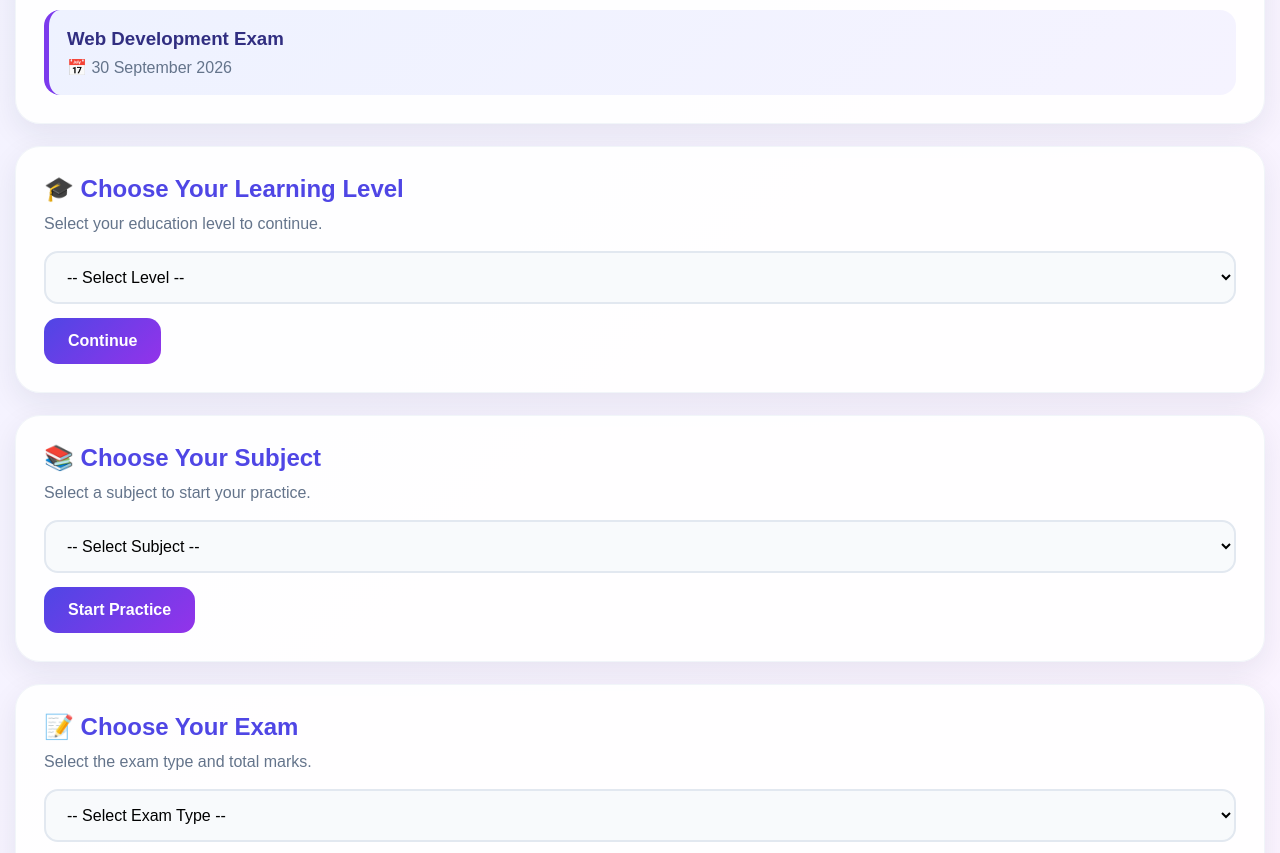
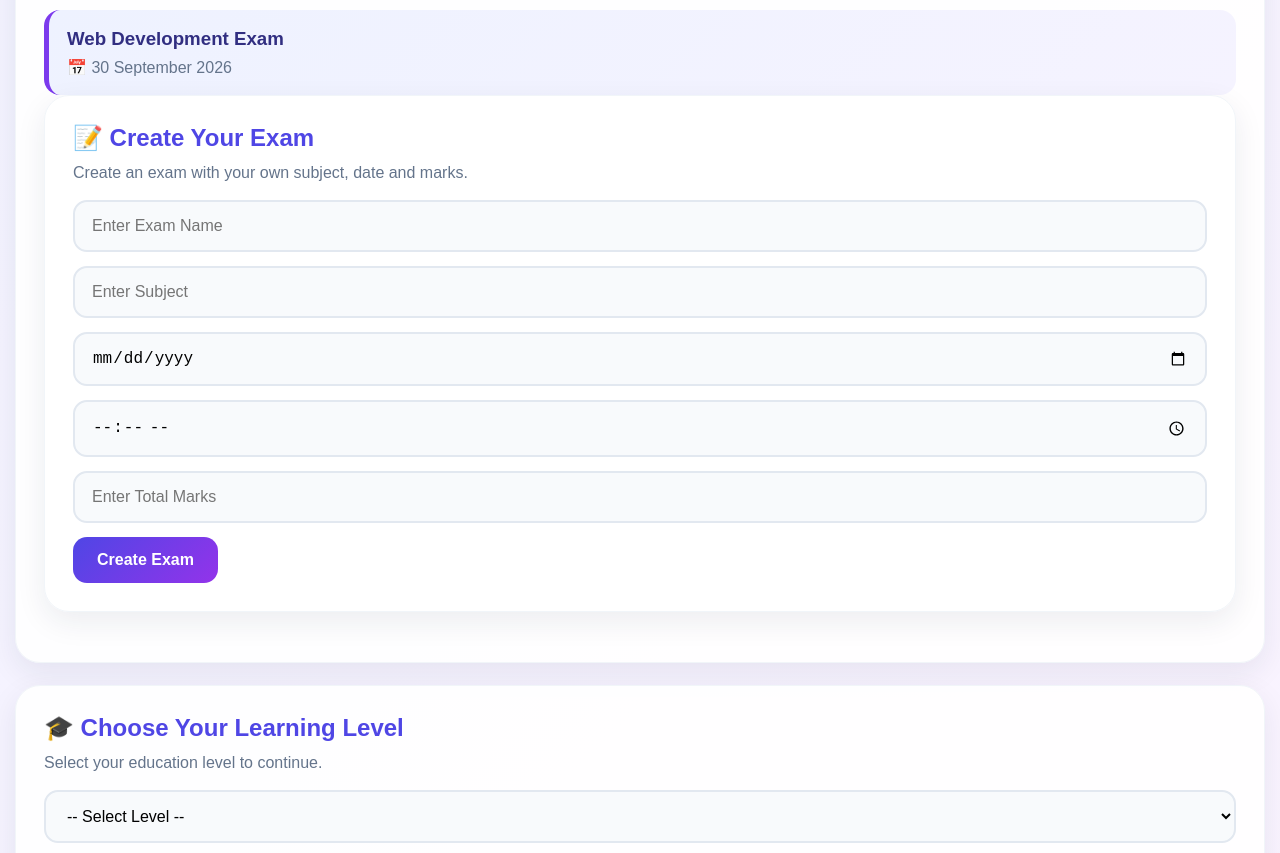
Before and after one commit to mithra100/student-study-planner, a website: page index.html in a window 1280 px wide. Shown: the part 1786-2639 px from the top of the page. Drawn offline with Linux system fonts and the light colour scheme.

Commit message:
Update index.html

```diff
--- a/index.html
+++ b/index.html
@@ -173,6 +173,52 @@
             <p>📅 30 September 2026</p>
 
         </div>
+<!-- CREATE YOUR EXAM -->
+
+<section class="section-card" id="createExam">
+
+    <h2>📝 Create Your Exam</h2>
+
+    <p class="section-text">
+        Create an exam with your own subject, date and marks.
+    </p>
+
+    <input
+        type="text"
+        id="examName"
+        placeholder="Enter Exam Name"
+    >
+
+    <input
+        type="text"
+        id="examSubject"
+        placeholder="Enter Subject"
+    >
+
+    <input
+        type="date"
+        id="examDate"
+    >
+
+    <input
+        type="time"
+        id="examTime"
+    >
+
+    <input
+        type="number"
+        id="examMarks"
+        placeholder="Enter Total Marks"
+        min="1"
+    >
+
+    <button onclick="createExam()">
+        Create Exam
+    </button>
+
+    <div id="examResult"></div>
+
+</section>
 
     </section>
 <!-- STUDENT LEVEL -->
```
